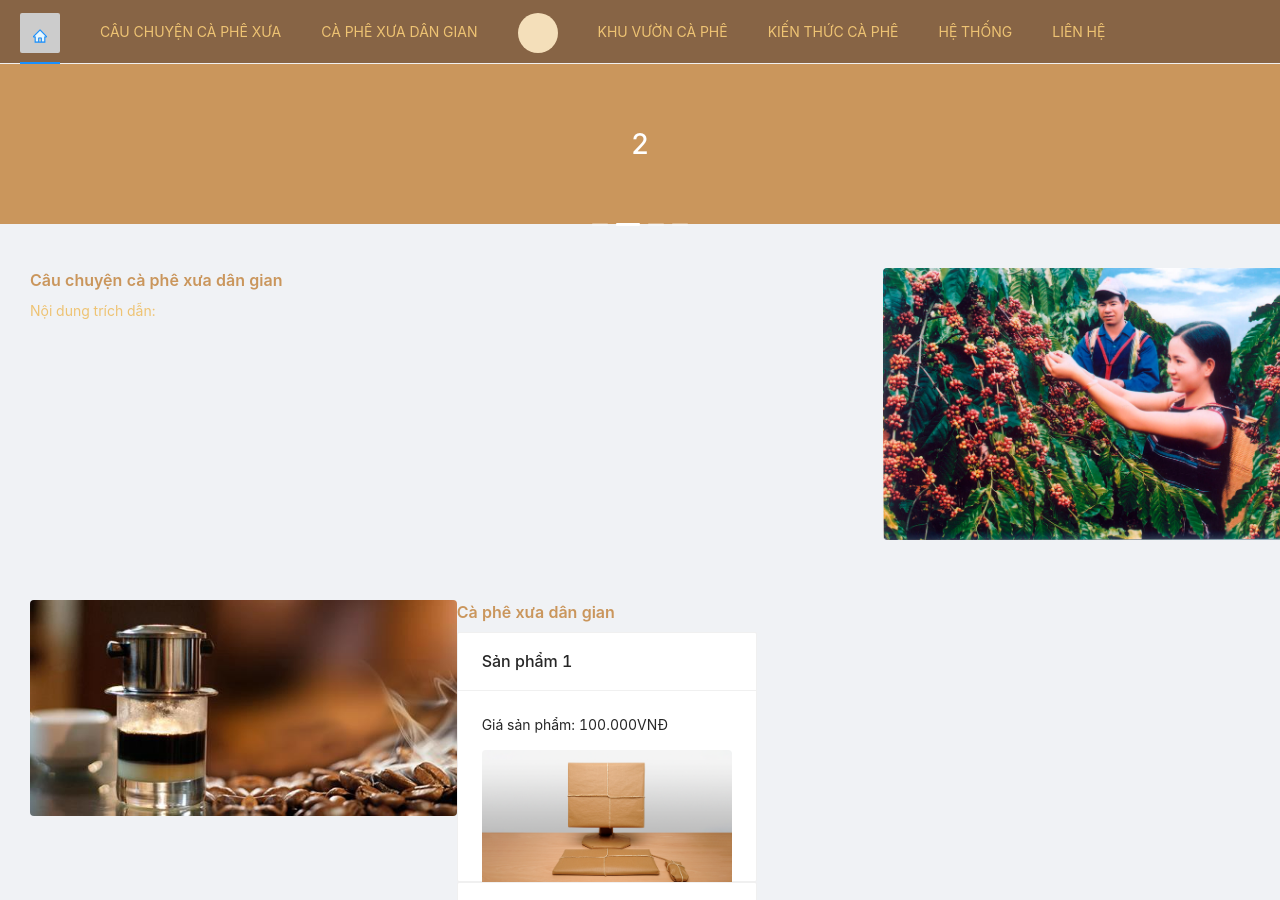
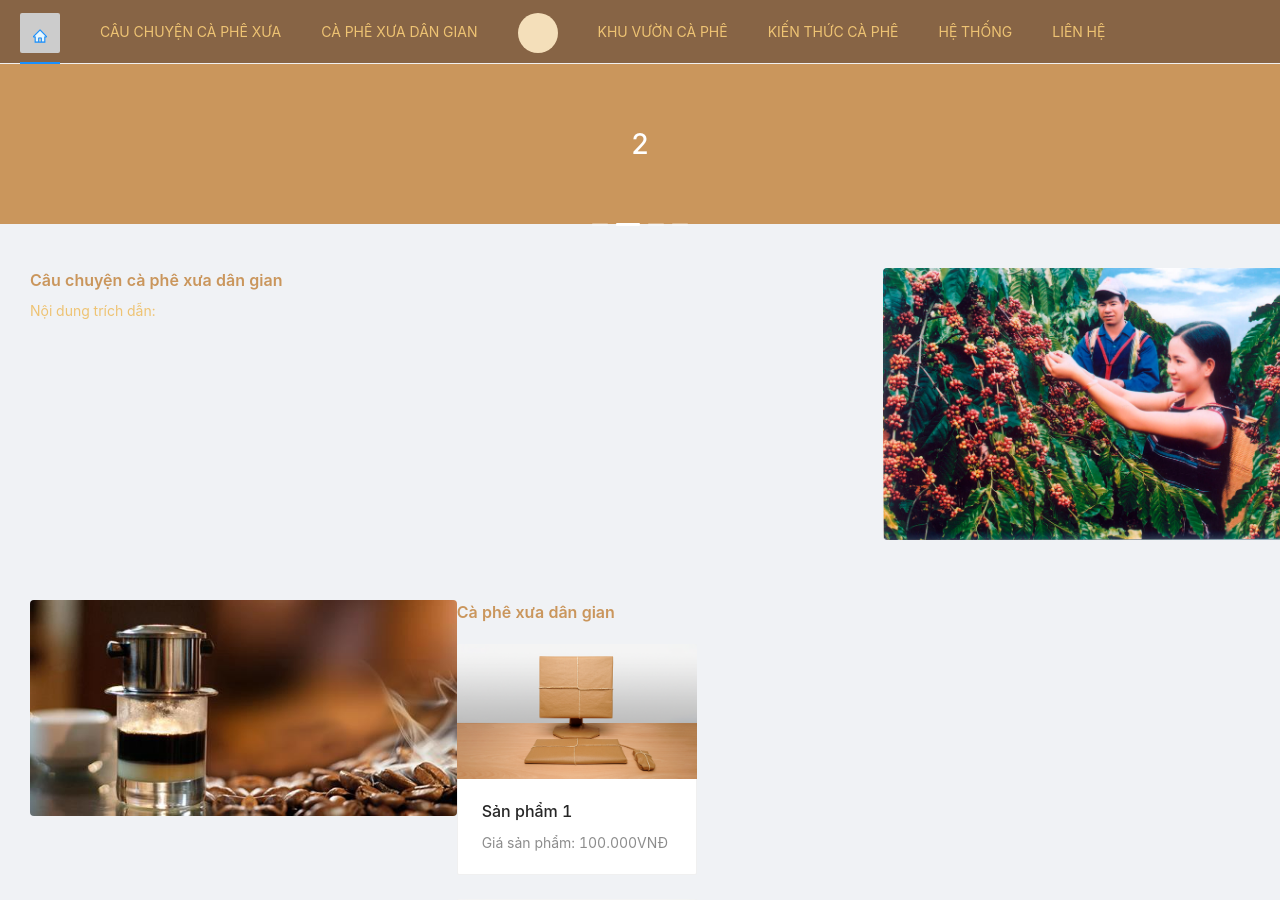
Before and after one commit to LongHaLuong/Cafexuadangian, a React (Create React App) app: page / in a window 1280 px wide. Shown: the top 900 px of the page. Built offline with nearby package versions, Linux system fonts and the light colour scheme.

Commit message:
update product

```diff
--- a/src/pages/MainPage/components/Traditional/index.jsx
+++ b/src/pages/MainPage/components/Traditional/index.jsx
@@ -1,67 +1,68 @@
-import { Row, Col } from 'antd';
-import { Typography } from 'antd';
+import { Row, Col } from "antd";
+import { Typography } from "antd";
 import { useState } from "react";
-import { Card, Pagination } from 'antd';
+import { Card, Pagination, List } from "antd";
 
 const { Title, Paragraph } = Typography;
+const { Meta } = Card;
 
 let data = [
   {
     name: "Sản phẩm 1",
     price: "100.000VNĐ",
-    src: "/product.jpg"
+    src: "/product.jpg",
   },
   {
     name: "Sản phẩm 2",
     price: "100.000VNĐ",
-    src: "/product.jpg"
+    src: "/product.jpg",
   },
   {
     name: "Sản phẩm 3",
     price: "100.000VNĐ",
-    src: "/product.jpg"
+    src: "/product.jpg",
   },
   {
     name: "Sản phẩm 4",
     price: "100.000VNĐ",
-    src: "/product.jpg"
+    src: "/product.jpg",
   },
   {
     name: "Sản phẩm 5",
     price: "100.000VNĐ",
-    src: "/product.jpg"
+    src: "/product.jpg",
   },
   {
     name: "Sản phẩm 6",
     price: "100.000VNĐ",
-    src: "/product.jpg"
+    src: "/product.jpg",
   },
   {
     name: "Sản phẩm 7",
     price: "100.000VNĐ",
-    src: "/product.jpg"
+    src: "/product.jpg",
   },
   {
     name: "Sản phẩm 8",
     price: "100.000VNĐ",
-    src: "/product.jpg"
+    src: "/product.jpg",
   },
   {
     name: "Sản phẩm 9",
     price: "100.000VNĐ",
-    src: "/product.jpg"
+    src: "/product.jpg",
   },
-]
+];
 
 const Traditional = () => {
-  const numEachPage = 4   // Use a constant here to keep track of number of cards per page
+  const numEachPage = 4; // Use a constant here to keep track of number of cards per page
 
-  const [minValue,setMinValue] = useState(0);
-  const [maxValue,setMaxValue] = useState(numEachPage);
+  const [minValue, setMinValue] = useState(0);
+  const [maxValue, setMaxValue] = useState(numEachPage);
 
-  const handleChange = value => {
+  const handleChange = (value) => {
     setMinValue((value - 1) * numEachPage);
-      setMaxValue(value * numEachPage)
+    setMaxValue(value * numEachPage);
   };
 
   return (
@@ -74,14 +75,22 @@ const Traditional = () => {
           <Title level={5}>Cà phê xưa dân gian</Title>
           {data &&
             data.length > 0 &&
-            data.slice(minValue, maxValue).map(val => (
+            data.slice(minValue, maxValue).map((val) => (
+              <List itemLayout="horizontal">
+                <List.Item >
                   <Card
+                    className="productCard"
+                    hoverable
+                    style={{ width: 240 }}
+                    cover={<img className="productImg" src={val.src} />}
+                  >
+                    <Meta
                       title={val.name}
-                style={{ width: 300, height: 250 }}
-              >
-                <p>Giá sản phẩm: {val.price}</p>
-                <img className="productImg" src={val.src}></img>
+                      description={"Giá sản phẩm: " + val.price}
+                    />
                   </Card>
+                </List.Item>
+              </List>
             ))}
           <Pagination
             defaultCurrent={1}
--- a/src/pages/MainPage/style.css
+++ b/src/pages/MainPage/style.css
@@ -44,3 +44,7 @@ h5.ant-typography, .ant-typography h5 {
 .productImg{
   margin: auto
 }
+.productCard{
+  width: 50%;
+  margin: 0 auto;
+}
```
Lines whose indentation alone changed are shown as unchanged.
